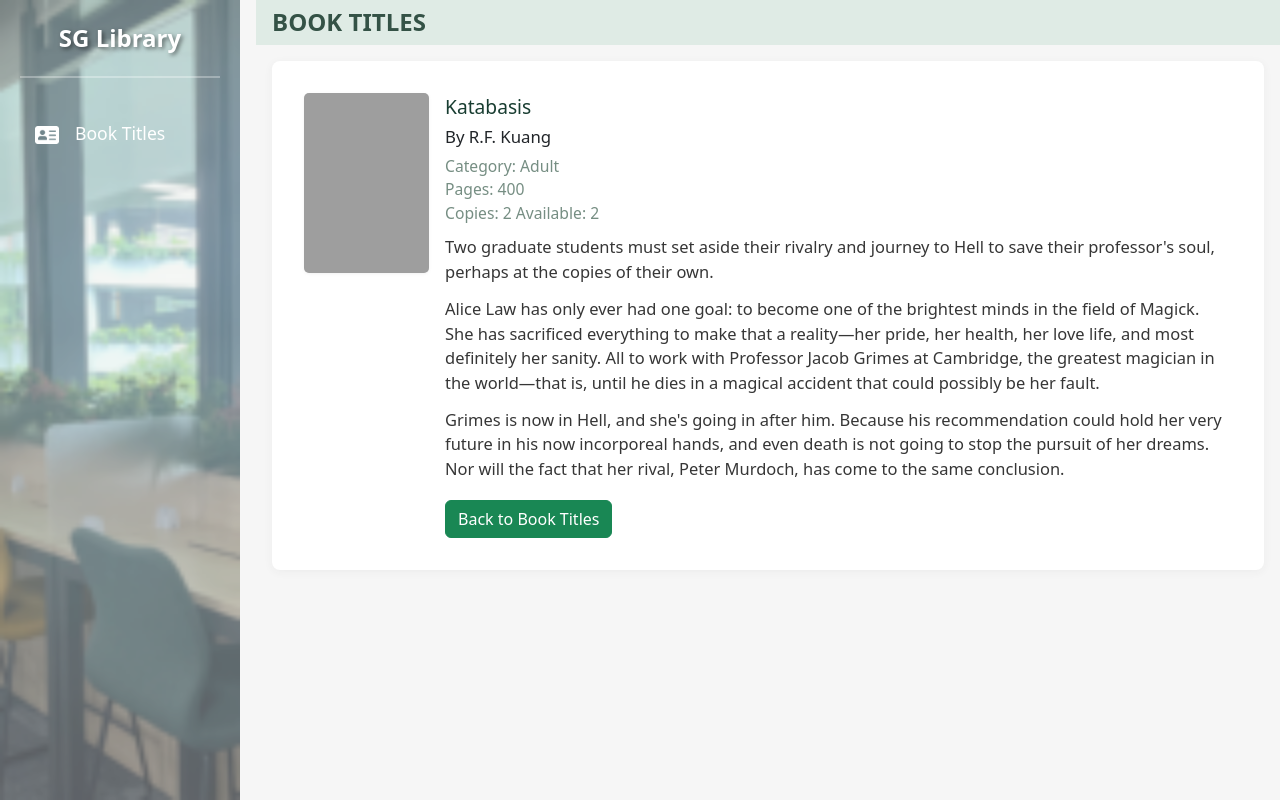
After one commit to selgiel/TMA01, a Flask app: page /books/1 in a window 1280 px wide. The commit adds this page. Run offline with Flask 3, Linux system fonts and the light colour scheme; grey boxes are pictures that could not be loaded.

Commit message:
2a(iii) UI added
Added book_details page and shifted Book Titles header to the base.html

```diff
--- a/app.py
+++ b/app.py
@@ -1,7 +1,10 @@
-from flask import Flask, render_template, request
+from flask import Flask, render_template, request, url_for, redirect
 from books import all_books  # Assume all_books is a list of book dicts in books.py
 
 app = Flask(__name__, static_folder='static')  # Make sure this points to 'static'
+
+for i, b in enumerate(all_books):
+    b['id'] = i + 1
 
 # Utility to fetch first and last paragraphs of description
 def get_first_last_paragraph(description):
@@ -27,5 +30,15 @@ def book_titles():
     categories = ['All', 'Children', 'Teens', 'Adult']
     return render_template('book_titles.html', books=books_filtered, categories=categories, selected=category)
 
+def get_book(book_id: int):
+    return next((b for b in all_books if b.get("id") == book_id), None)
+
+@app.route('/books/<int:book_id>')
+def book_details(book_id):
+    book = get_book(book_id)
+    if not book:
+        return redirect(url_for('book_titles'))
+    return render_template('book_detail.html', book=book)
+
 if __name__ == '__main__':
     app.run(debug=True)
--- a/static/css/style.css
+++ b/static/css/style.css
@@ -1,18 +1,18 @@
 body {
   background: #f6f6f6;
+  margin: 0;
+  padding: 0;
 }
 
-.main-content {
-  margin-left: 17rem; /* Slightly more than sidebar width of 15rem */
-}
-
+/* Sidebar styling */
 .sidebar {
   position: fixed;
   width: 15rem;
   font-size: 1.1rem;
   background: #e6ece7;
   min-height: 100vh;
-  white-space: nowrap; /*prevents the words from going next line */
+  white-space: nowrap; /* prevents the words from going next line */
+  z-index: 1000;
 }
 
 .sidebar-img {
@@ -65,6 +65,7 @@ body {
   margin-bottom: 10px;
   border-radius: 5px;
   gap: 1rem;          /* space between icon and text */
+  transition: all 0.2s ease;
 }
 
 .sidebar-link:hover {
@@ -73,16 +74,31 @@ body {
   transform: translateX(5px);
 }
 
+/* Page header - positioned to account for fixed sidebar */
+.page-header {
+  margin-left: 16rem;
+  position: sticky;
+  top: 0;
+  z-index: 999;
+}
+
+/* Main content area */
+.main-content {
+  margin-left: 15rem;
+}
+
+/* Category form */
 .category-form select,
 .category-form button {
   min-width: 100px;
   margin-left: 7px;
 }
 
+/* Book cards */
 .book-card {
   background: #fff;
   box-shadow: 0 2px 10px rgba(50,50,50,0.05);
-  padding: 16px 18px 12px 18px;
+  /* padding: 16px 18px 12px 18px; */
   margin-bottom: 24px;
   display: flex;
   align-items: flex-start;
@@ -131,12 +147,67 @@ body {
   font-size: 1rem;
 }
 
+/* Details page */
+.details-card {
+  background: #fff;
+  border-radius: 8px;
+  box-shadow: 0 2px 10px rgba(50,50,50,.05);
+  padding: 2rem;
+  display: flex;
+  gap: 1em;
+  margin: 1em;
+  margin-left: 2em;
+  align-items: flex-start;
+}
+
+.details-cover {
+  width: 125px;
+  height: 180px;
+  object-fit: cover;
+  border-radius: 5px;
+  box-shadow: 0 1px 3px rgba(150,150,150,.12);
+  background: #f2f2f2;
+}
+
+.details-body {
+  flex: 1;
+}
+
+.details-title {
+  font-size: 1.2rem;
+  color: #183d31;
+  margin-bottom: 2px;
+}
+
+.details-authors {
+  font-size: 1.05rem;
+  margin-bottom: 6px;
+}
+
+.details-meta {
+  font-size: .98rem;
+  color: #768e83;
+  margin-bottom: 10px;
+}
+
+.details-desc {
+  font-size: 1.03rem;
+  color: #363636;
+  margin-bottom: 12px;
+}
+
+.back-btn {
+  margin-top: 6px;
+}
+
+/* Responsive design */
 @media (max-width: 900px) {
   .sidebar {
     display: none;
   }
 
-  .main-content {
+  .main-content,
+  .page-header {
     margin-left: 0; /* Reset margin when sidebar is hidden */
   }
 
--- a/templates/base.html
+++ b/templates/base.html
@@ -8,25 +8,32 @@
   <link href="https://cdn.jsdelivr.net/npm/bootstrap@5.3.0/dist/css/bootstrap.min.css" rel="stylesheet">
   <link rel="stylesheet" href="{{ url_for('static', filename='css/style.css') }}">
 </head>
+
 <body>
-  <div class="d-flex">
   <!-- Sidebar -->
   <nav class="sidebar">
     <img src="{{ url_for('static', filename='img/study_space.png') }}" class="sidebar-img" alt="sidebar image" />
     <div class="sidebar-content">
       <div class="library-title">SG Library</div>
-        <a href="/books" class="sidebar-link active">
+      <a href="{{ url_for('book_titles') }}" class="sidebar-link">
         <img src="{{ url_for('static', filename='img/id-card.png') }}" alt="ID card" class="sidebar-icon">
         <span>Book Titles</span>
       </a>
     </div>
   </nav>
-    <div class="flex-grow-1">
+
+  <!-- Page Title Banner (BOOK TITLES / BOOK DETAILS) -->
+  <div class="page-header bg-success bg-opacity-10 py-2 px-3">
+    <h4 class="fw-semibold mb-0" style="color:#345246;">
+      {% block page_title %}BOOK TITLES{% endblock %}
+    </h4>
+  </div>
+
+  <!-- Main Content -->
   <div class="main-content">
     {% block content %}{% endblock %}
   </div>
-    </div>
-  </div>
+
   <script src="https://cdn.jsdelivr.net/npm/bootstrap@5.3.0/dist/js/bootstrap.bundle.min.js"></script>
 </body>
 </html>
--- /dev/null
+++ b/templates/book_detail.html
@@ -0,0 +1,36 @@
+{% extends "base.html" %}
+{% block content %}
+
+
+<div class="details-card">
+  <img class="details-cover" src="{{ book.url }}" alt="{{ book.title }}">
+  <div class="details-body">
+    <div class="details-title">{{ book.title }}</div>
+    <div class="details-authors">
+      By
+      {% if book.author %}{{ book.author }}
+      {% else %}{{ ", ".join(book.authors) }}{% endif %}
+      {% if book.illustrator %}, {{ book.illustrator }} (Illustrator){% endif %}
+    </div>
+
+    <div class="details-meta">
+      Category:
+      {% if book.categories %}{{ ", ".join(book.categories) }}
+      {% else %}{{ book.category }}{% endif %}<br>
+      Pages: {{ book.pages }}<br>
+      {% if book.available is not none %}
+        Copies: {{ book.copies }} Available: {{ book.available }}
+      {% else %}
+        Copies: {{ book.copies }}
+      {% endif %}
+    </div>
+
+    {% for p in book.description %}
+      <p class="details-desc">{{ p }}</p>
+    {% endfor %}
+
+    <a href="{{ url_for('book_titles') }}" class="btn btn-success back-btn">Back to Book Titles</a>
+  </div>
+</div>
+
+{% endblock %}
--- a/templates/book_titles.html
+++ b/templates/book_titles.html
@@ -4,9 +4,9 @@
 <div class="container-fluid px-3">
 
   <!-- Full-width page title bar -->
-  <div class="bg-success bg-opacity-10 py-2 px-3">
+  <!-- <div class="bg-success bg-opacity-10 py-2 px-3">
     <h4 class="fw-semibold mb-0" style="color:#345246;">BOOK TITLES</h4>
-  </div>
+  </div> -->
 
   <!-- Shared narrow content width -->
   <div class="content-narrow px-4 mt-2">
```
Lines whose indentation alone changed are shown as unchanged.
